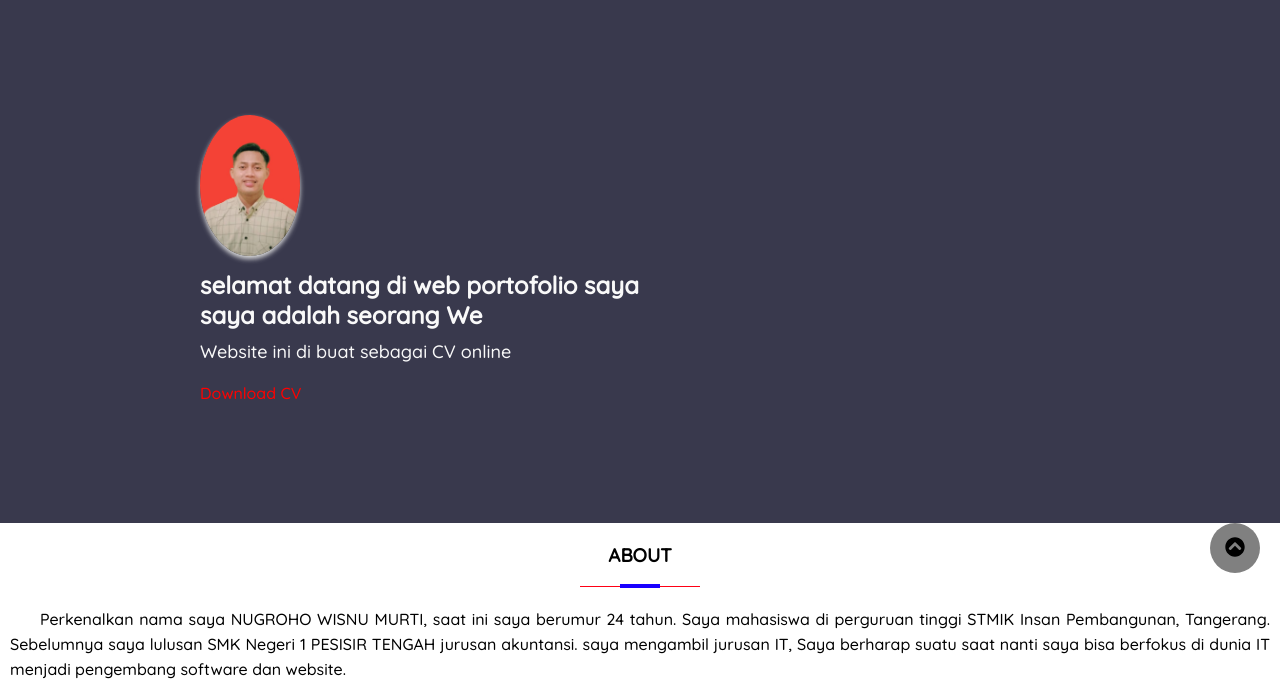
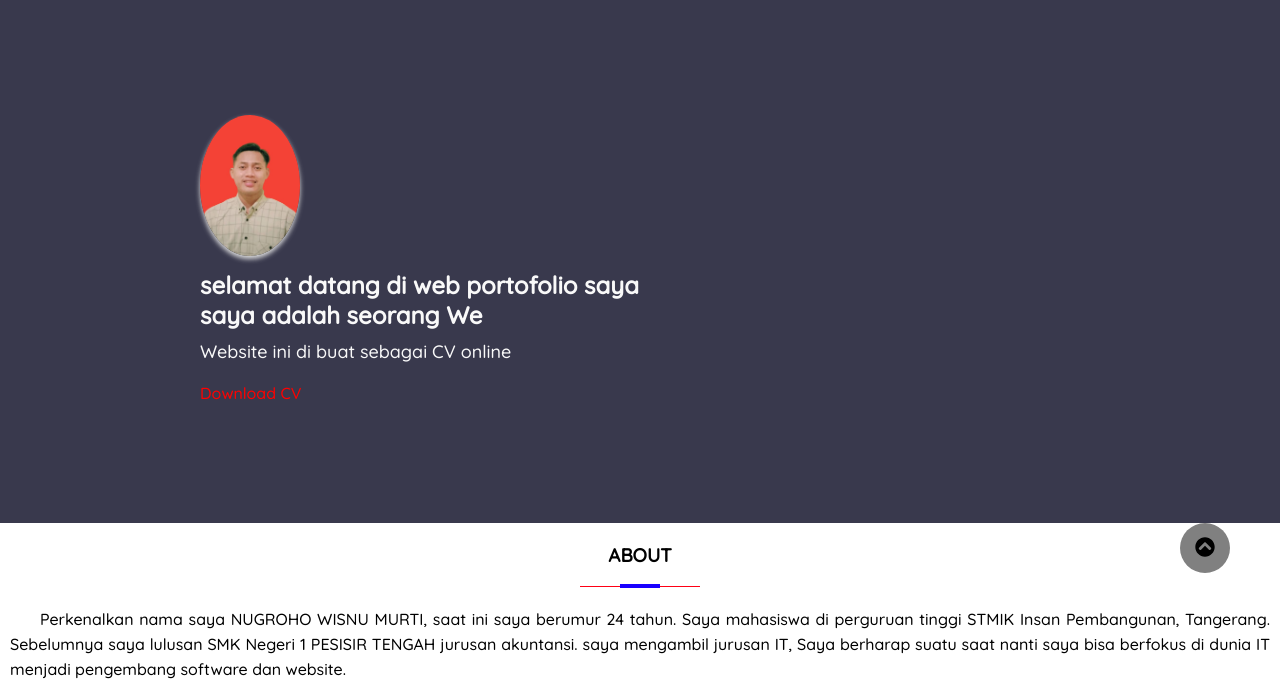
Before and after one commit to Nugrohowisnu/web.com, a website: page index.html in a window 1280 px wide. Shown: the part 115-800 px from the top of the page. Drawn offline with Linux system fonts and the light colour scheme.

Commit message:
Update index.css

```diff
--- a/index.css
+++ b/index.css
@@ -171,7 +171,7 @@ a {
 	height: 50px;
 	border-radius: 50%;
 	background: grey;
-	right: 20px;
+	right: 50px;
 	text-decoration: none;
 	text-align: center;
 	line-height: 50px;
```
